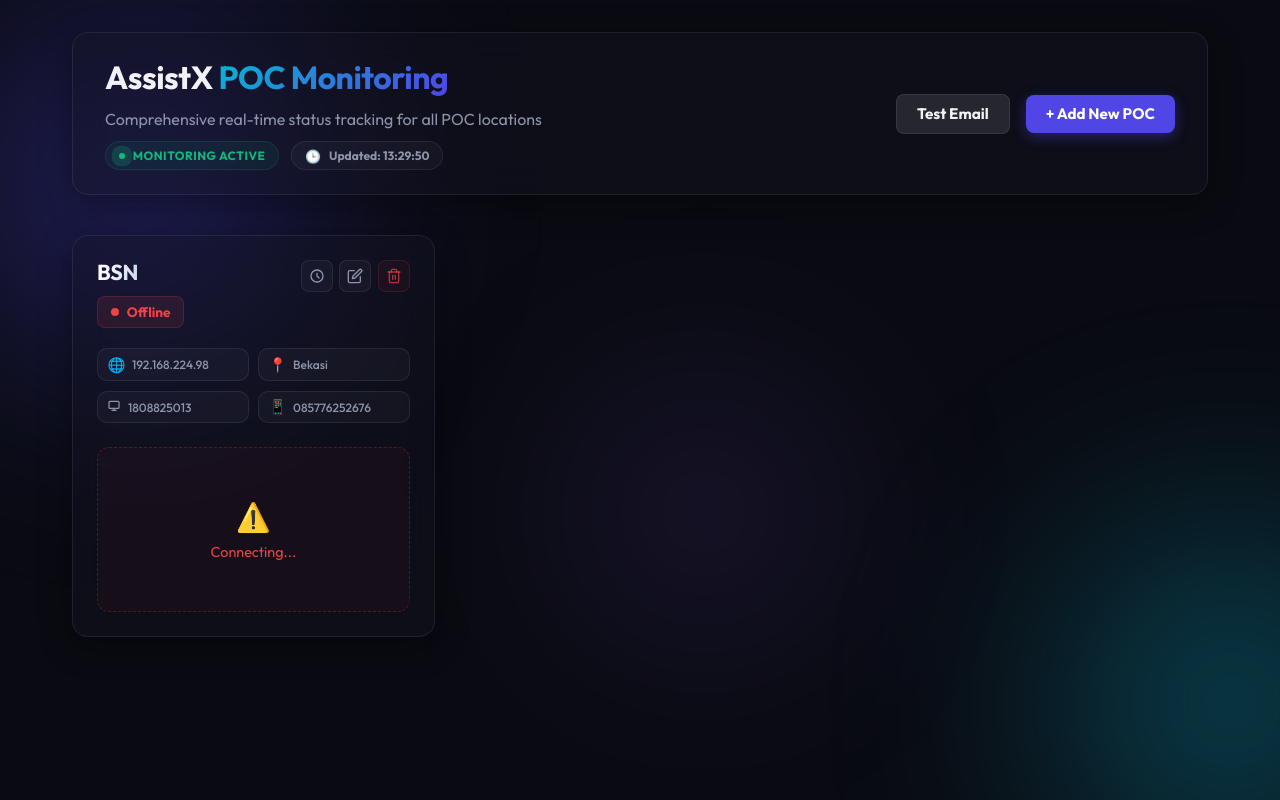
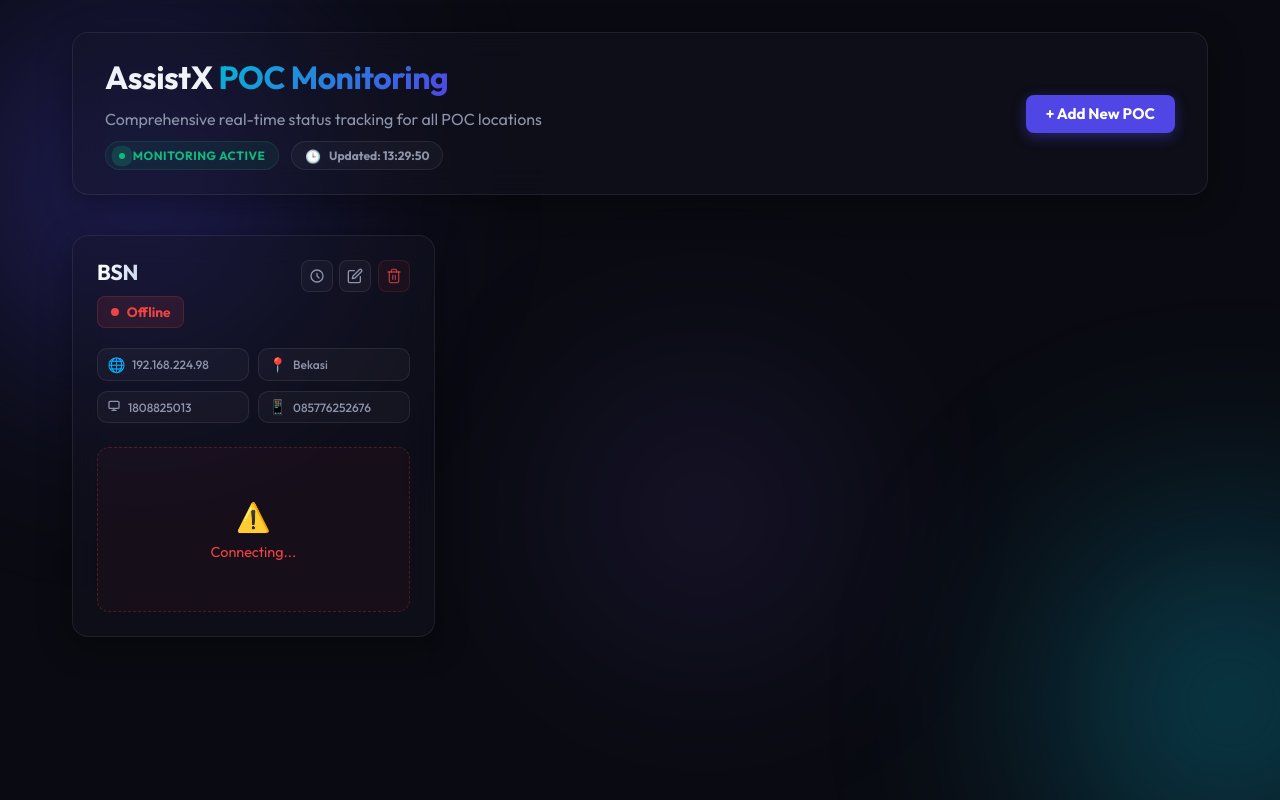
Before and after one commit to yggwp/monitoringassx, a Flask app: page / in a window 1280 px wide. Run offline with Flask 3, Linux system fonts and the light colour scheme; data that the repository does not hold is empty.

Commit message:
Hide Test Email button temporarily per user request

```diff
--- a/templates/index.html
+++ b/templates/index.html
@@ -39,7 +39,7 @@
                     </div>
                 </div>
                 <div class="header-actions">
-                    <button class="btn-secondary" onclick="runEmailTest()" id="btn-test-email" title="Verify SMTP Alerts">Test Email</button>
+                    <button class="btn-secondary" onclick="runEmailTest()" id="btn-test-email" title="Verify SMTP Alerts" style="display: none;">Test Email</button>
                     <button class="btn-primary" onclick="toggleModal(true)">+ Add New POC</button>
                 </div>
             </div>
```
